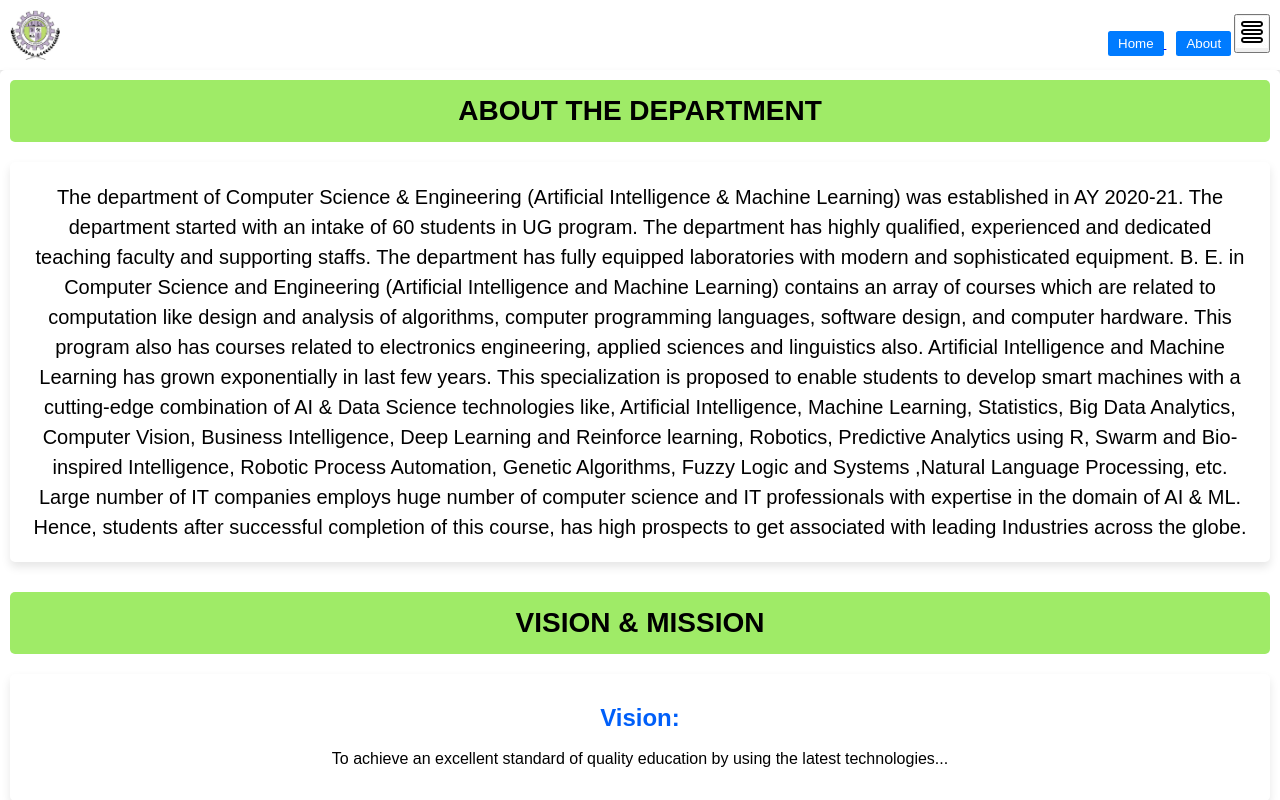
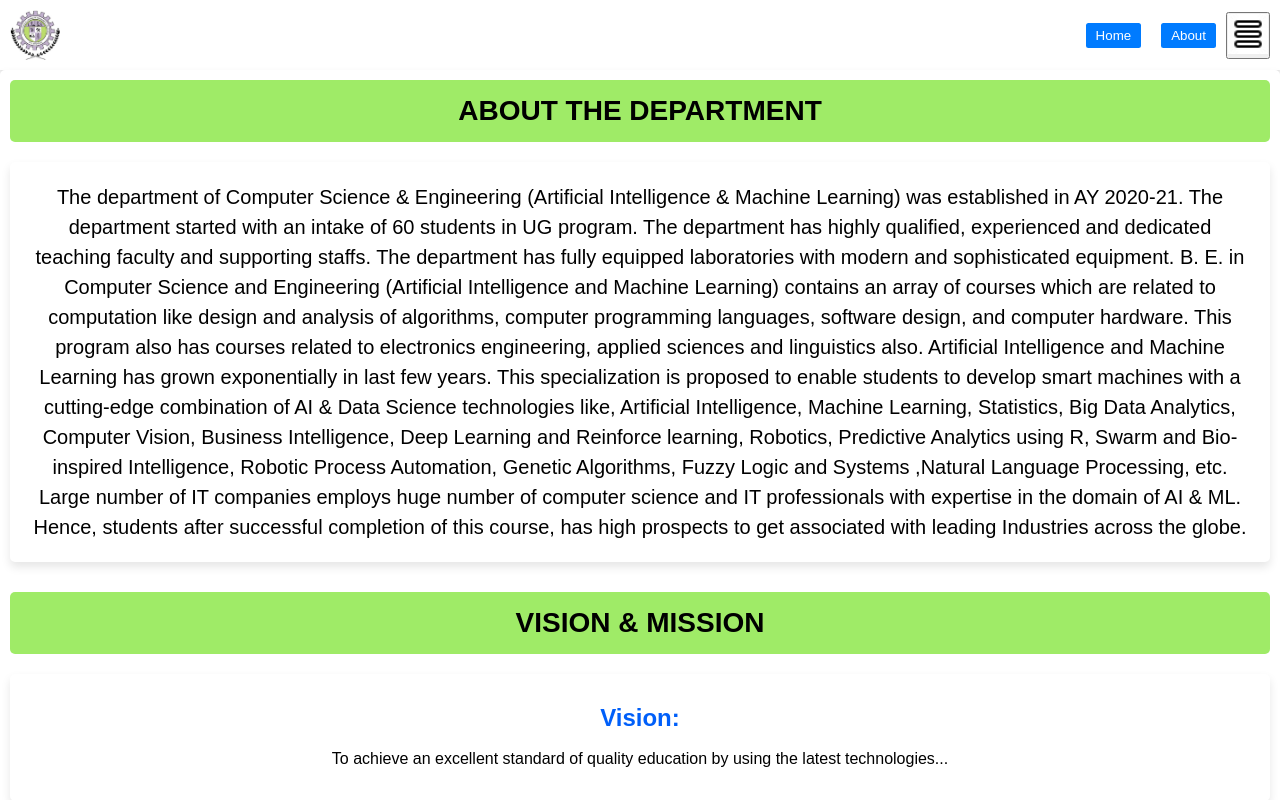
Before and after one commit to pranayb1256/Departmental-Website, a plain HTML site: page About Page/About.html in a window 1280 px wide. Shown: the top 800 px of the page. Drawn offline with Linux system fonts and the light colour scheme.

Commit message:
Update About.css

```diff
--- a/About Page/About.css
+++ b/About Page/About.css
@@ -606,3 +606,21 @@ tbody tr:nth-child(odd) {
 .bold-text {
     font-weight: bold;
 }
+.nav {
+  display: flex;  /* Aligns children in a row */
+  justify-content: flex-end; /* Aligns buttons to the right */
+  align-items: center; /* Vertically centers the buttons */
+}
+
+.nav-button {
+  margin: 0 10px;  /* Adds space between the buttons */
+}
+
+.nav a {
+  text-decoration: none;  /* Removes underline from the link */
+}
+
+.nav img {
+  width: 40px;  /* Adjust the width of your sidebar image */
+  height: auto;
+}
```
